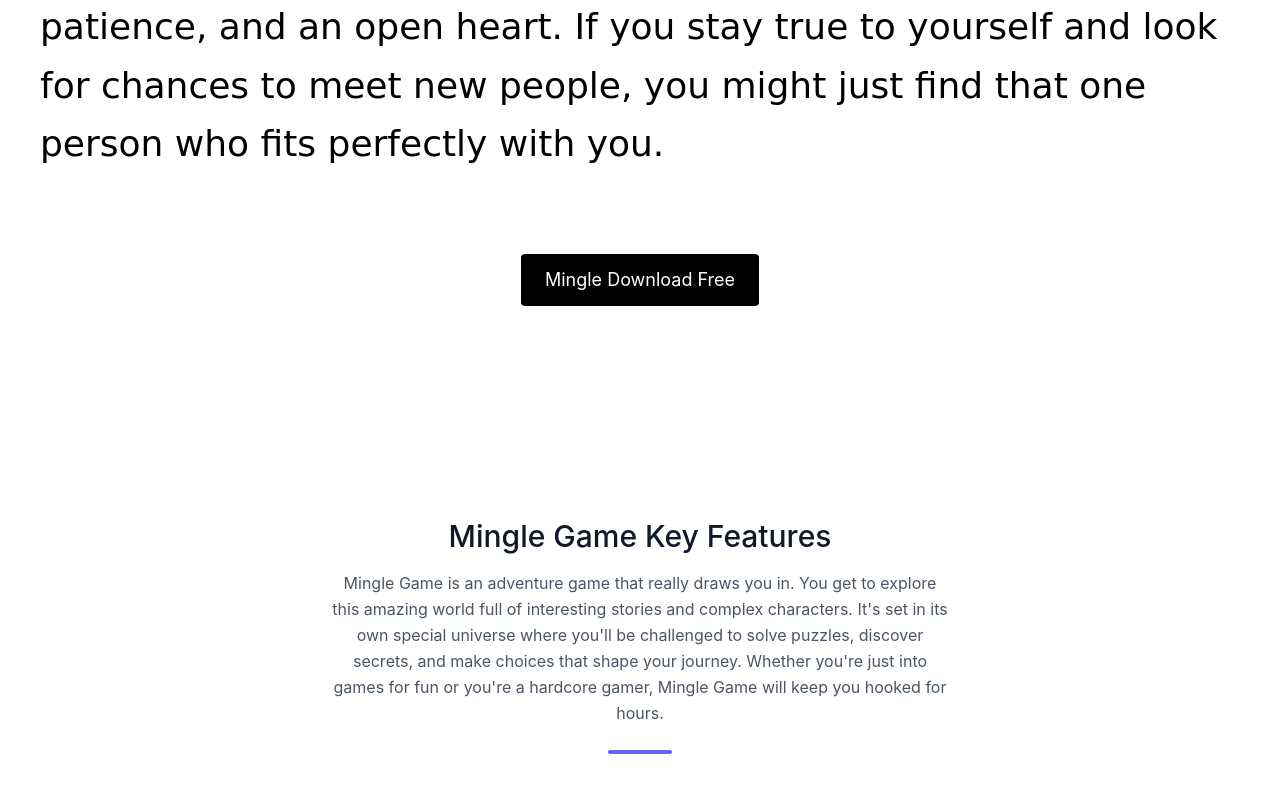
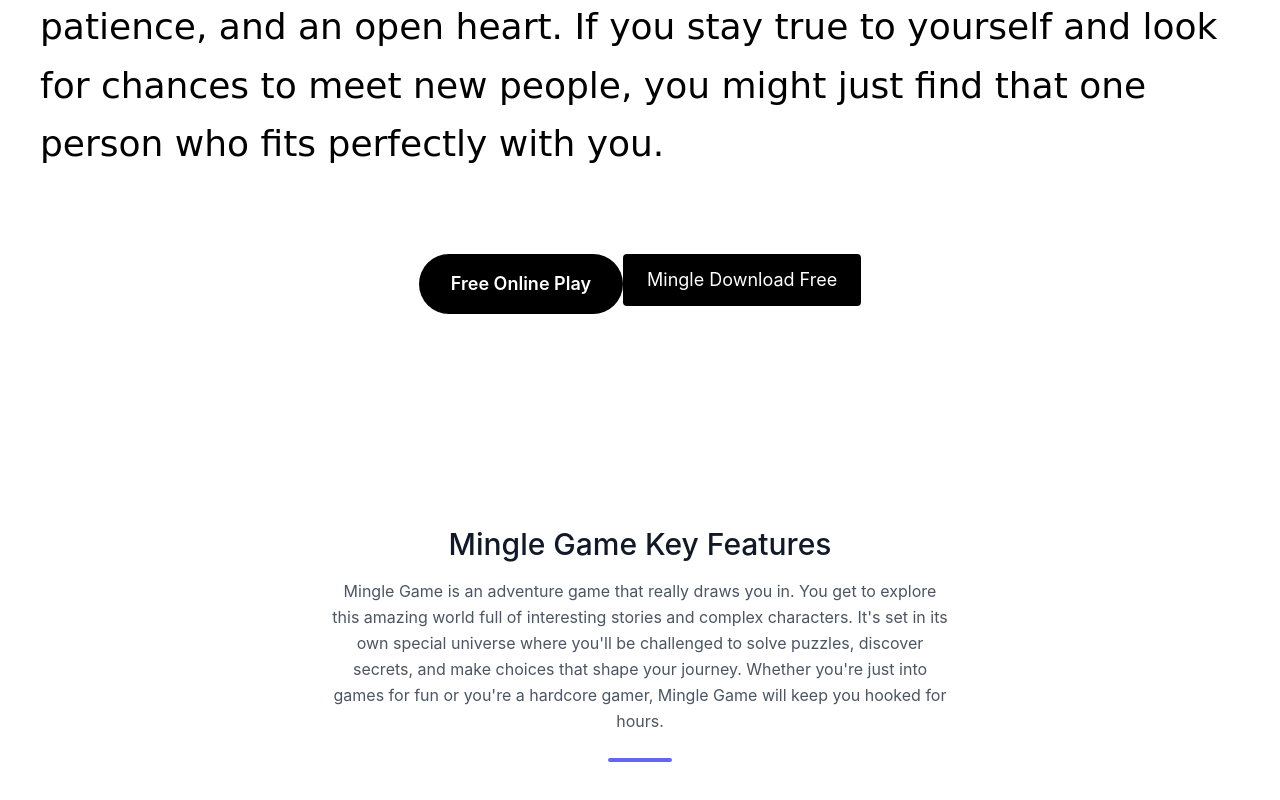
Before and after one commit to wangchenggggdn/minglegame, a website built with Vite: page src/home.html in a window 1280 px wide. Shown: the part 1312-2112 px from the top of the page. Built offline with nearby package versions, Linux system fonts and the light colour scheme.

Commit message:
Update home.html

```diff
--- a/src/home.html
+++ b/src/home.html
@@ -10,9 +10,6 @@
   <div id="home" >
     <section class="text-gray-600 body-font">
       <div class="container px-5 py-24 mx-auto bg-white">
-
-        <iframe src="https://kdata1.com/2021/09/mingle/" class="absolute top-0 left-0 w-full h-full border-0" scrolling="no" title="Mingle Game Online Free"></iframe>
-
         <div class="container max-w-screen-xl aspect-video justify-center mx-auto ">
           <lite-vimeo videoid="1045303002" style="background-image: url('https://minglegame.store/video_bg.webp');" autoload autoplay>
             <div class="ltv-playbtn"></div>
@@ -29,6 +26,12 @@
 It’s not just about luck; it takes effort, patience, and an open heart. If you stay true to yourself and look for chances to meet new people, you might just find that one person who fits perfectly with you.
           </p>
             <div class="flex justify-center mt-12">
+              <a href="/src/game.html">
+                  <button id="downloadButton"
+                    class="bg-black hover:bg-black-700 text-white px-8 py-4 rounded-full text-lg font-semibold transition-all duration-300 transform hover:scale-105 flex items-center space-x-2">
+                    <span>Free Online Play</span>
+                  </button></a>
+
               <a href="/Download">
                 <button
                   class="inline-flex text-white bg-black border-0 py-3 px-6 focus:outline-none hover:bg-indigo-900 rounded text-lg">Mingle
```
